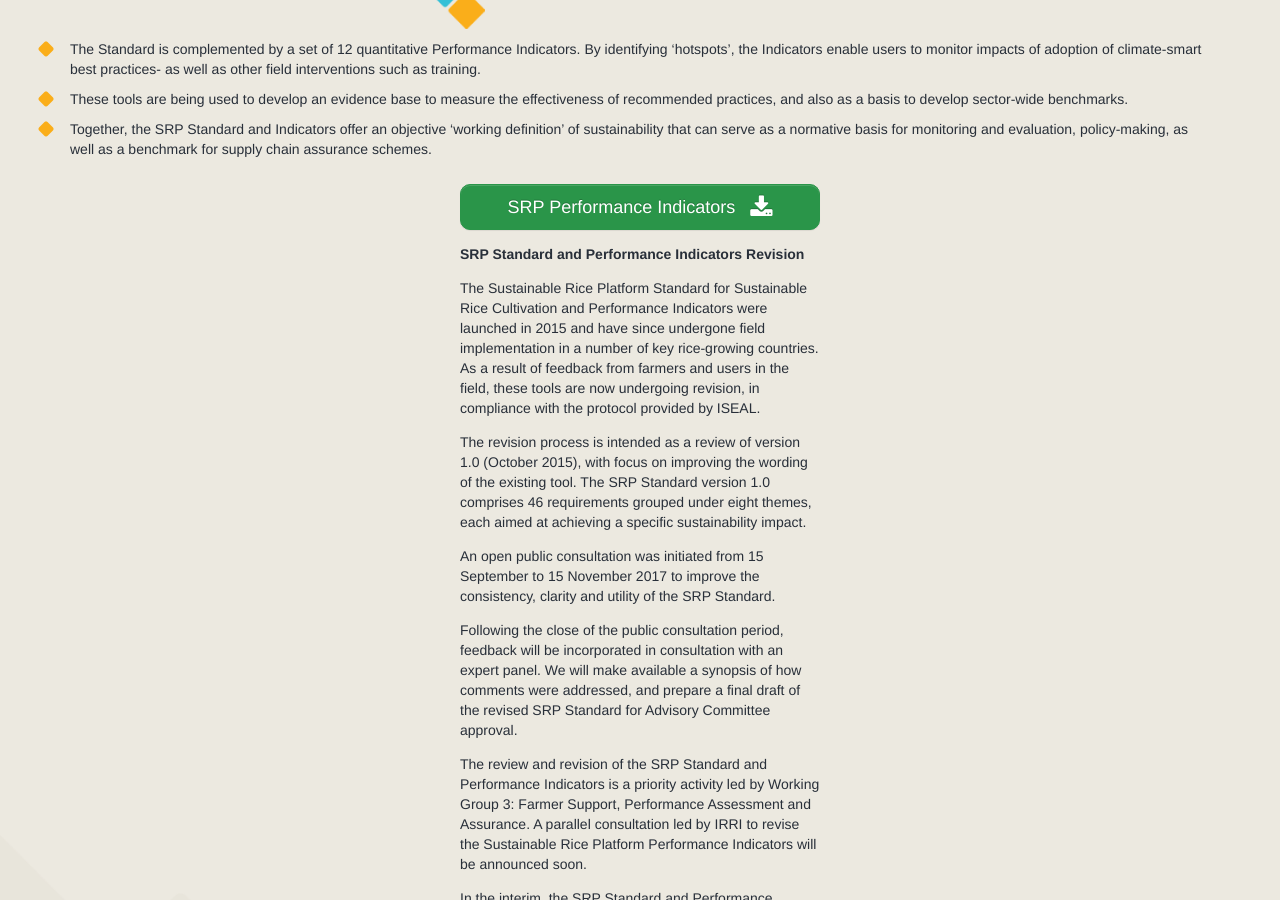
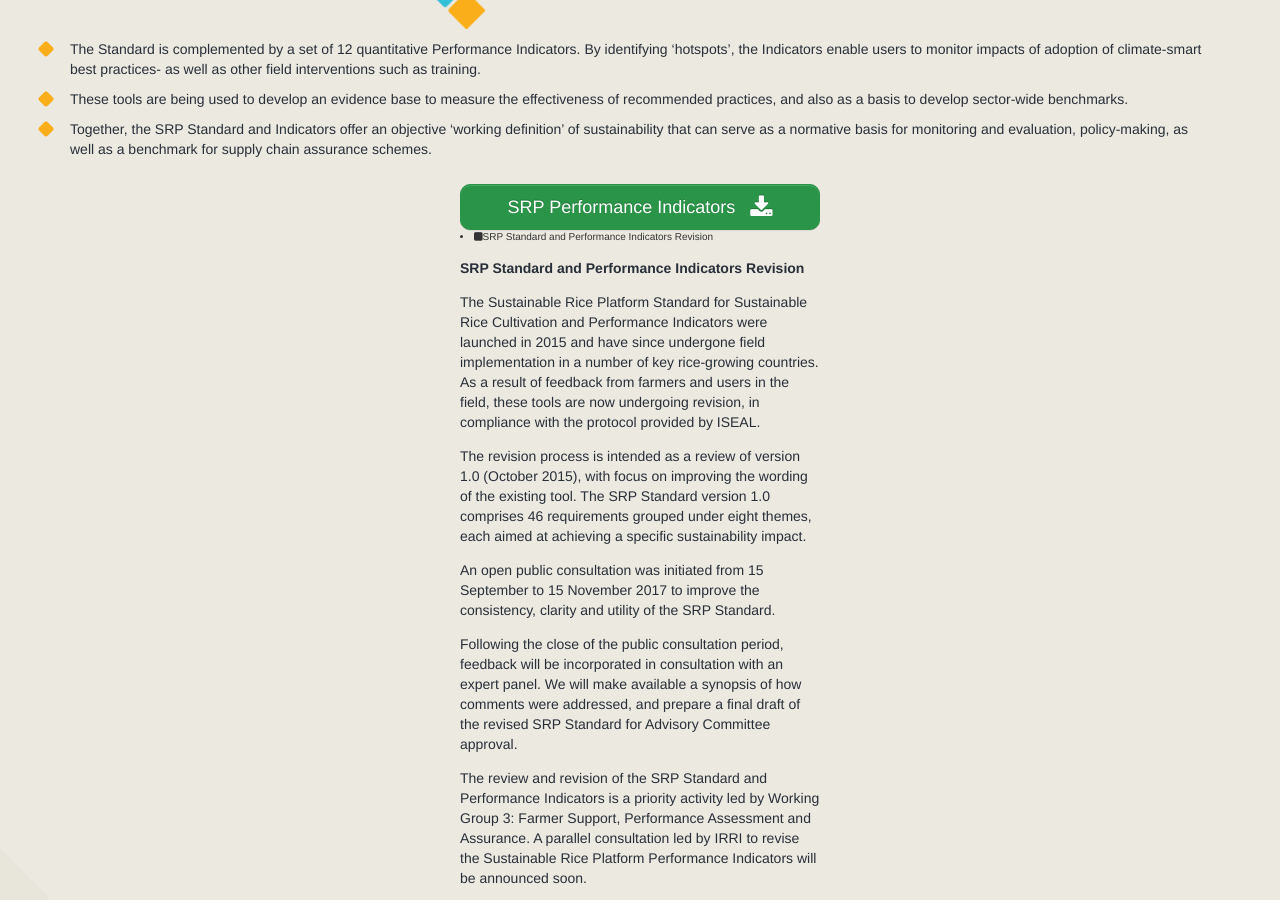
Before and after one commit to sustainablericeplatform/sustainablericeplatform.github.io, a Jekyll site: the page built from Resources/index.html, in a window 1280 px wide and 900 px high, scrolled down 1588 px. Built offline with Jekyll 4.4.1, drawn with Linux system fonts in a browser that asks for light colours.

Commit message:
Update index.html

```diff
--- a/Resources/index.html
+++ b/Resources/index.html
@@ -70,7 +70,8 @@
         <div class="row margin top">
             <div class="col-md-4 col-md-offset-4 col-sm-6 col-sm-offset-3">
                 <a href="/assets/docs/SRP Performance Indicators FINAL v1.0.pdf" target="_blank" class="btn btn-primary btn-lg btn-block">SRP Performance Indicators <i class="fa fa-download fa-lg" style="margin-left: 10px"></i></a>
-<p><strong>SRP Standard and Performance Indicators Revision</strong></p>
+ <li><i class="fa fa-square"></i>SRP Standard and Performance Indicators Revision</li>
+                <p><strong>SRP Standard and Performance Indicators Revision</strong></p>
                 <p>The Sustainable Rice Platform Standard for Sustainable Rice Cultivation and Performance Indicators were launched in 2015 and have since undergone field implementation in a number of key rice-growing countries. As a result of feedback from farmers and users in the field, these tools are now undergoing revision, in compliance with the protocol provided by ISEAL.</p>
                 <p>The revision process is intended as a review of version 1.0 (October 2015), with focus on improving the wording of the existing tool. The SRP Standard version 1.0 comprises 46 requirements grouped under eight themes, each aimed at achieving a specific sustainability impact.</p>
                 <p>An open public consultation was initiated from 15 September to 15 November 2017 to improve the consistency, clarity and utility of the SRP Standard.</p>
```
